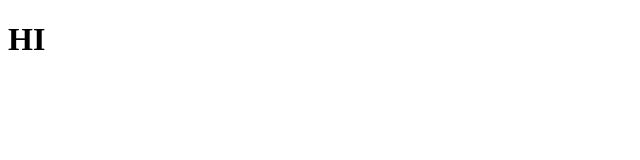
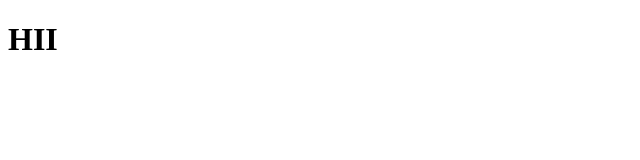
Before and after one commit to Twesh14/autocomplete, a plain HTML site: page index.html in a window 1280 px wide. Shown: the full height of the page, 0-640 px from the left. Drawn offline with Linux system fonts and the light colour scheme.

Commit message:
Update index.html

```diff
--- a/index.html
+++ b/index.html
@@ -7,6 +7,6 @@
     <title>Test</title>
 </head>
 <body>
-    <h1>HI</h1>
+    <h1>HII</h1>
 </body>
 </html>
```
